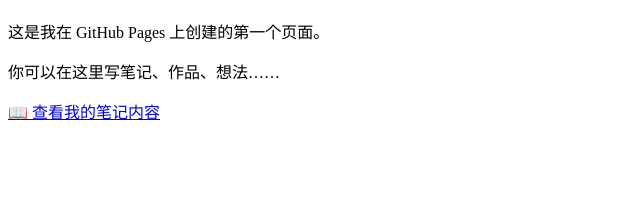
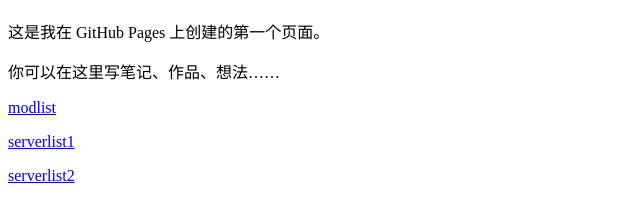
Before and after one commit to WeiABCWei/WeiABCWei.github.io, a plain HTML site: page index.html in a window 1280 px wide. Shown: the part 70-292 px from the top of the page, without its empty margins (0-640 px from the left). Drawn offline with Linux system fonts and the light colour scheme.

Commit message:
Update index.html

```diff
--- a/index.html
+++ b/index.html
@@ -8,6 +8,8 @@
   <h1>欢迎来到我的网站！</h1>
   <p>这是我在 GitHub Pages 上创建的第一个页面。</p>
   <p>你可以在这里写笔记、作品、想法……</p>
-  <p><a href="newfile.txt">📖 查看我的笔记内容</a></p>
+  <p><a href="modlist_tool_2131.txt">modlist</a></p>
+  <p><a href="serverlist_tool_2131.txt">serverlist1</a></p>
+  <p><a href="serverlist_tool_2132.txt">serverlist2</a></p>
 </body>
 </html>
```
